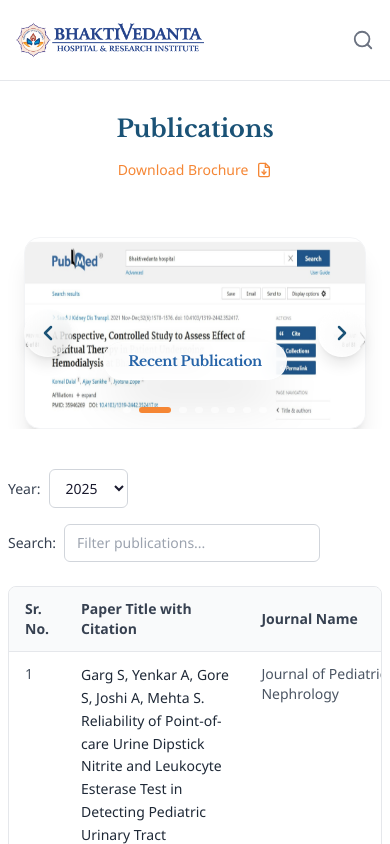
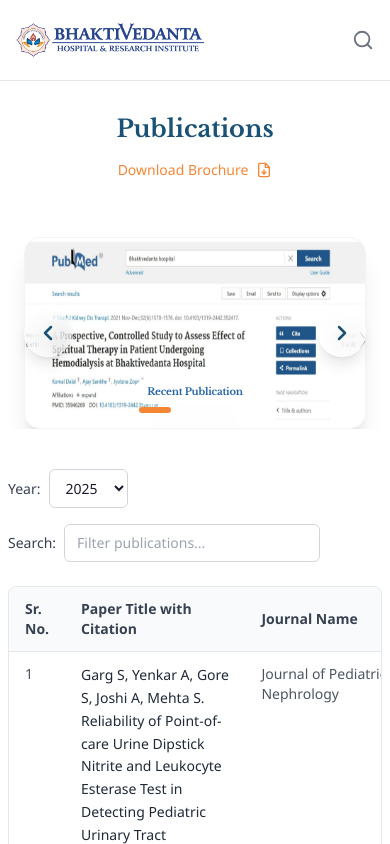
Before and after one commit to Britojaison/bvh_t, a Next.js app: page /publications in a window 390 px wide. Shown: the top 844 px of the page. Built offline with nearby package versions, Linux system fonts and the light colour scheme.

Commit message:
style: optimize image grids and carousel captions for improved mobile responsiveness

```diff
--- a/src/app/clinical-trials/page.tsx
+++ b/src/app/clinical-trials/page.tsx
@@ -91,7 +91,7 @@
         <div className="group bg-white rounded-[2rem] shadow-lg border border-gray-100 overflow-hidden hover:shadow-2xl transition-all duration-500">
           <div className="p-8 md:p-12">
             <div className="grid grid-cols-1 lg:grid-cols-2 gap-12 items-center">
-              <div className="grid grid-cols-2 gap-4">
+              <div className="grid grid-cols-1 sm:grid-cols-2 gap-4">
                 <div className="rounded-2xl overflow-hidden shadow-md border border-gray-100">
                   <img src="/images/bvh/hi/Picture6.png" alt="Storage Unit" className="w-full h-full object-cover" />
                 </div>
@@ -242,13 +242,13 @@
         <div className="group bg-white rounded-[2rem] shadow-lg border border-gray-100 overflow-hidden hover:shadow-2xl transition-all duration-500">
           <div className="p-8 md:p-12">
             <div className="grid grid-cols-1 lg:grid-cols-2 gap-12 items-center">
-              <div className="grid grid-cols-2 gap-4">
+              <div className="grid grid-cols-1 sm:grid-cols-2 gap-4">
                 <div className="flex flex-col rounded-2xl overflow-hidden shadow-md border border-gray-100">
-                  <img src="/images/bvh/hi/Picture17.jpg" alt="International Office" className="w-full h-96 object-cover" />
+                  <img src="/images/bvh/hi/Picture17.jpg" alt="International Office" className="w-full h-64 sm:h-96 object-cover" />
                   <div className="py-2 text-center text-xs font-bold text-[#2664A8]">INTERNATIONAL</div>
                 </div>
                 <div className="flex flex-col rounded-2xl overflow-hidden shadow-md border border-gray-100">
-                  <img src="/images/bvh/hi/Picture19.jpg" alt="Domestic Office" className="w-full h-96 object-cover" />
+                  <img src="/images/bvh/hi/Picture19.jpg" alt="Domestic Office" className="w-full h-64 sm:h-96 object-cover" />
                   <div className="py-2 text-center text-xs font-bold text-[#2664A8]">DOMESTIC</div>
                 </div>
               </div>
--- a/src/components/BannerCarousel.tsx
+++ b/src/components/BannerCarousel.tsx
@@ -44,9 +44,9 @@
                 className="w-full h-full object-contain"
               />
               {item.caption && (
-                <div className="absolute bottom-12 left-4 right-4 flex justify-center z-20 pointer-events-none">
-                  <div className="bg-white/90 backdrop-blur-md px-6 py-2 md:px-8 md:py-3 rounded-full shadow-2xl border border-white/60 transform transition-all duration-700 animate-in fade-in slide-in-from-bottom-4">
-                    <h3 className="text-[#2664A8] text-sm md:text-xl font-bold tracking-tight text-center" style={{ fontFamily: 'var(--font-libre-baskerville), Georgia, serif' }}>
+                <div className="absolute bottom-6 md:bottom-12 left-4 right-4 flex justify-center z-20 pointer-events-none">
+                  <div className="bg-white/90 backdrop-blur-md px-3 py-1 md:px-8 md:py-3 rounded-full shadow-2xl border border-white/60 transform transition-all duration-700 animate-in fade-in slide-in-from-bottom-4">
+                    <h3 className="text-[#2664A8] text-[10px] sm:text-xs md:text-xl font-bold tracking-tight text-center" style={{ fontFamily: 'var(--font-libre-baskerville), Georgia, serif' }}>
                       {item.caption}
                     </h3>
                   </div>
```
